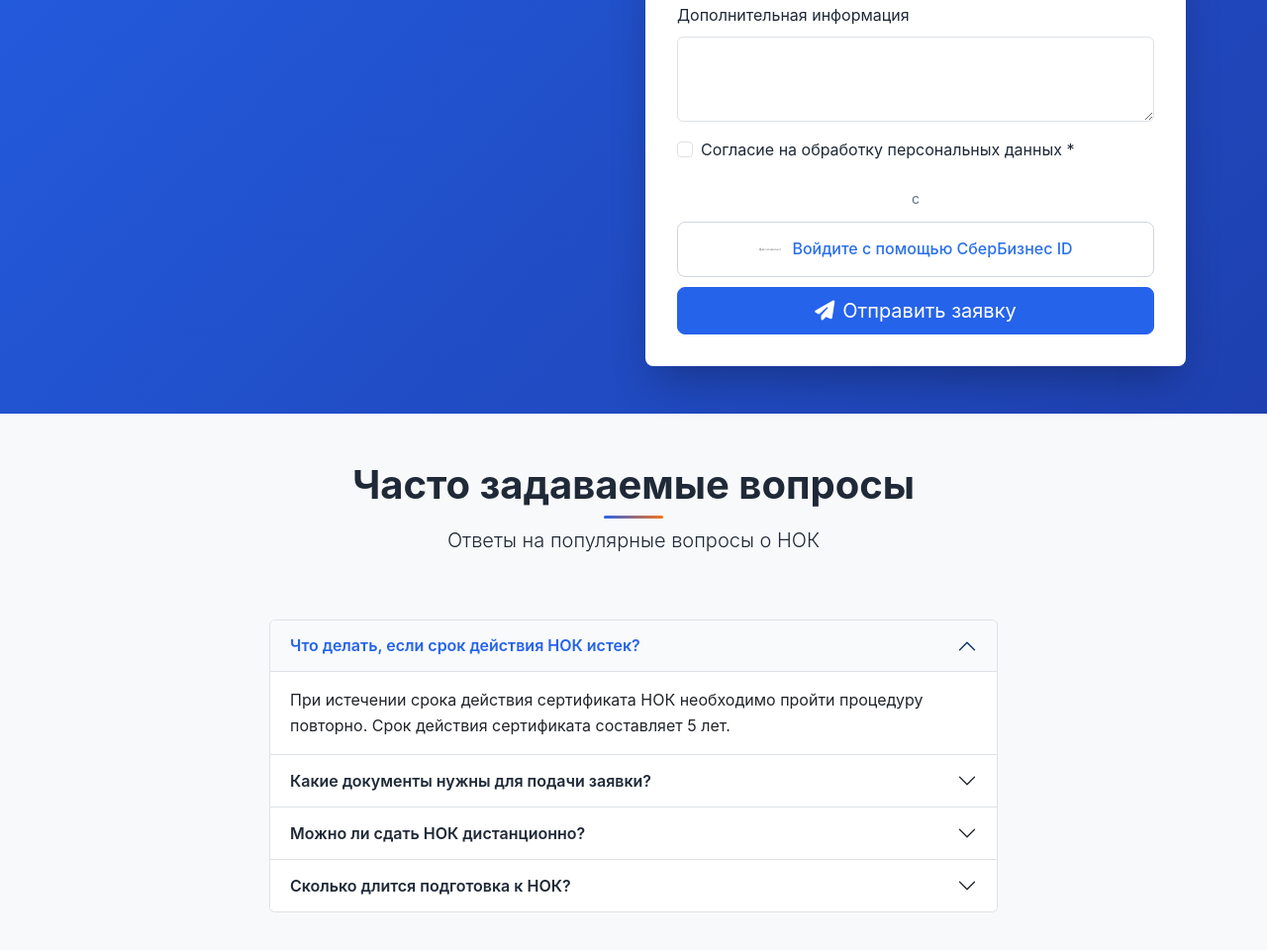
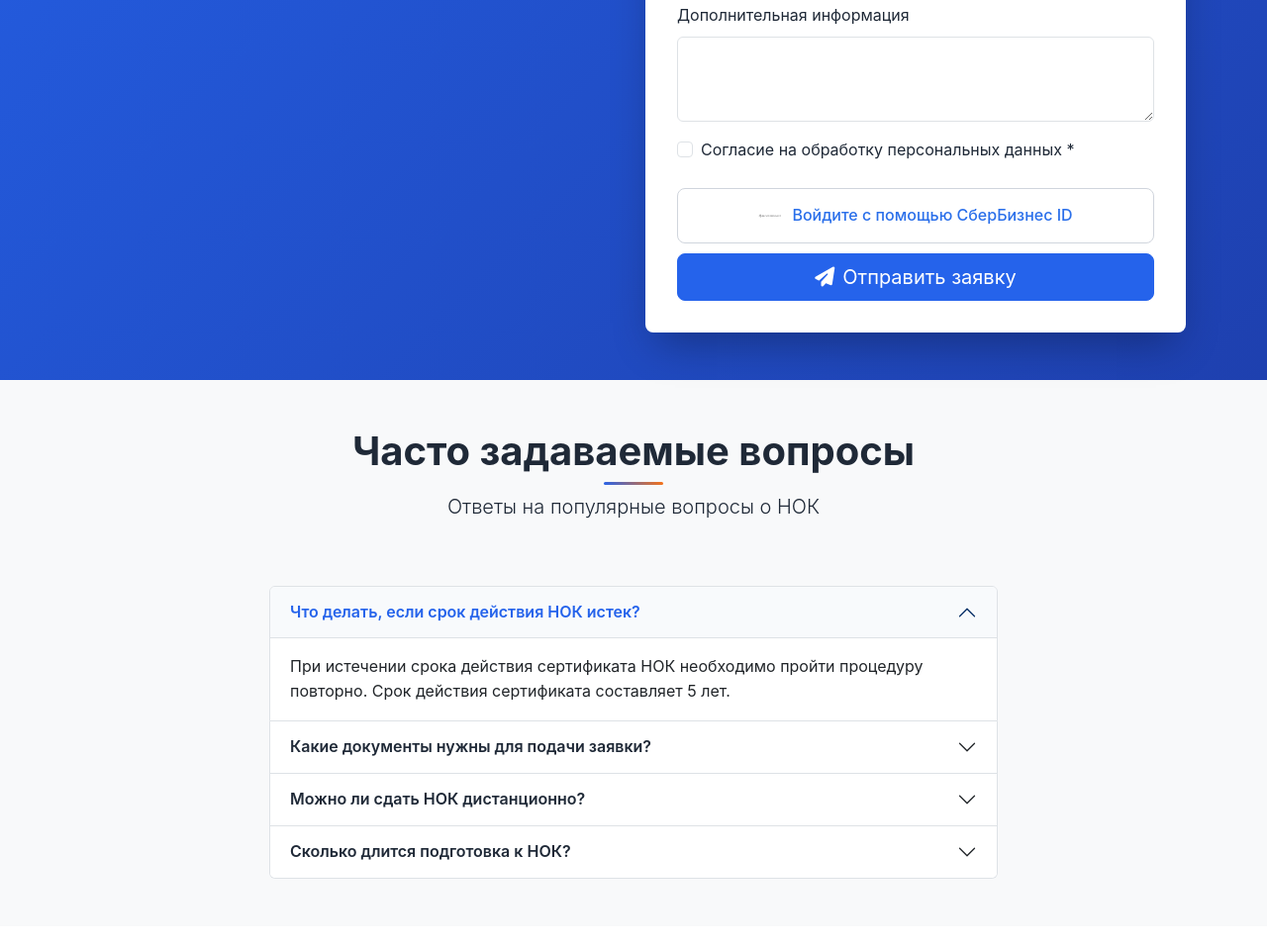
Before and after one commit to todmiv/nok, a plain HTML site: page index.html in a window 1280 px wide. Shown: the part 5548-6508 px from the top of the page at 99% size. Drawn offline with nearby package versions, Linux system fonts and the light colour scheme.

Commit message:
Update index.html

```diff
--- a/index.html
+++ b/index.html
@@ -546,9 +546,9 @@
                                     </div>
                                 </div>
 
-                                <!-- После формы заявки (строка ~193) -->
+                                <!-- Кнопка Сбер -->
                                 <div class="sber-login">
-                                    <p class="sber-login__text">с</p>
+                                    <p class="sber-login__text"></p>
                                     <button class="sber-login__button" id="sberLoginButton">
                                         <img src="img/sber-id-logo.svg" alt="Sber ID" class="sber-login__icon">
                                         Войдите с помощью СберБизнес ID
```
